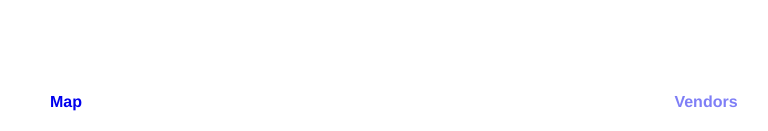
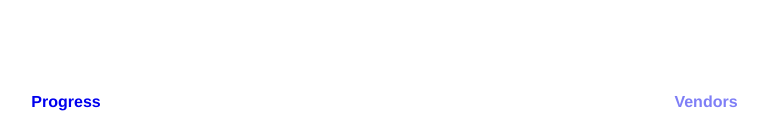
Before and after one commit to vml39/scavenger, a Vue app: page /vendors in a window 1280 px wide. Shown: the part 666-797 px from the top of the page, without its empty margins (254-1022 px from the left). Built offline with nearby package versions, Linux system fonts and the light colour scheme.

Commit message:
changed the name of map

```diff
--- a/src/App.vue
+++ b/src/App.vue
@@ -3,16 +3,20 @@
     <div id="main-container">
       <router-view/>
     </div>
-    <div id="nav">
-      <router-link to="/">
-        <div class="nav-button">Map</div>
-      </router-link>
-      <router-link to="/vendors">
-        <div class="nav-button">Vendors</div>
-      </router-link>
-    </div>
+    <Nav />
   </div>
 </template>
+
+<script>
+
+import Nav from "./components/Nav"
+export default {
+  name:"app",
+  components: {
+    Nav
+  }
+}
+</script>
 
 <style lang="scss">
   @import "./css/main.scss"
--- a/src/components/Nav.vue
+++ b/src/components/Nav.vue
@@ -1,10 +1,12 @@
 <template>
-    <div class = "nav">
-        <nav>
-            <router-link to="/map">Map</router-link>
-            <router-link to="/vendors">Vendor</router-link>
-        </nav>
-    </div>
+    <nav>
+        <router-link to="/">
+            <div class="nav-button">Progress</div>
+        </router-link>
+        <router-link to="/vendors">
+            <div class="nav-button">Vendors</div>
+        </router-link>
+    </nav>
 </template>
 
 <script>
@@ -13,4 +15,6 @@ export default {
 }
 </script>
 
-// Add import statements to map and vendor and merge to dev.  Do git checkout dev and get merge nav.
+<style lang="scss">
+  @import "../css/main.scss"
+</style>
--- a/src/css/main.scss
+++ b/src/css/main.scss
@@ -21,7 +21,7 @@ body {
   width: 100%;
 }
 
-#nav {
+nav {
   flex: 0 0 64px;
   display: flex;
   justify-content: space-between;
--- a/src/css/map.scss
+++ b/src/css/progress.scss
@@ -1,4 +1,4 @@
-#map {
+#progress {
   position: relative;
   width: 100%;
   height: 100%;
@@ -54,7 +54,7 @@
     }
   }
 
-  #map-container {
+  #progress-container {
     display: flex;
     justify-content: center;
     align-items: center;
@@ -62,7 +62,7 @@
     width: 100%;
     overflow: hidden;
 
-    #map-background {
+    #progress-background {
       position: absolute;
       width: 100%;
       height: 200%;
--- a/src/router.js
+++ b/src/router.js
@@ -1,6 +1,6 @@
 import Vue from 'vue'
 import Router from 'vue-router'
-import Map from './views/Map.vue'
+import Progress from './views/Progress.vue'
 import Vendors from './views/Vendors.vue'
 
 Vue.use(Router)
@@ -11,8 +11,8 @@ export default new Router({
   routes: [
     {
       path: '/',
-      name: 'map',
-      component: Map
+      name: 'progress',
+      component: Progress
     },
     {
       path: '/vendors',
--- a/src/views/Map.vue
+++ b/src/views/Progress.vue
@@ -1,7 +1,7 @@
 <template>
-  <div id="map">
-    <div id="map-container" >
-      <div id="map-background" :class="{'offset':allfilled}" v-bind:style="{backgroundImage: 'linear-gradient(0, '+ colorArray[colorIndices[0]] + ' 0%, ' + colorArray[colorIndices[1]] + ' 50%, ' + colorArray[colorIndices[2]] + ' 100%)'}"></div>
+  <div id="progress">
+    <div id="progress-container" >
+      <div id="progress-background" :class="{'offset':allfilled}" v-bind:style="{backgroundImage: 'linear-gradient(0, '+ colorArray[colorIndices[0]] + ' 0%, ' + colorArray[colorIndices[1]] + ' 50%, ' + colorArray[colorIndices[2]] + ' 100%)'}"></div>
 			<div id="tokens">
 				<Token v-for="token in tokenArray" :key="token.number" :number="token.number" :collected=token.collected  ></Token>
 			</div>
@@ -68,7 +68,7 @@
 <script>
 import Token from "../components/Token.vue"
 export default {
-  name: 'map',
+  name: 'Progress',
   components: {
     Token
   },
@@ -97,14 +97,14 @@ export default {
 				this.tokenArray.push({number: this.tokens+1, collected:false})
 				this.tokenArray.push({number: this.tokens+2, collected:false})
 				this.tokenArray.push({number: this.tokens+3, collected:false})
-				while(this.tokenArray.length > 8) {
-					this.tokenArray.shift()
-				}
 				setTimeout(() => {
 					this.colorIndices.forEach((number, index) => {
 						this.colorIndices[index] = number+1>=this.colorArray.length ? 0 : number+1
 					})
 					this.allfilled = false
+					while(this.tokenArray.length>7) {
+						this.tokenArray.shift()
+					}
 					this.updateLocalStorage()
 				}, 1000)
 			}
@@ -137,5 +137,5 @@ export default {
 </script>
 
 <style lang="scss">
-  @import "../css/map.scss"
+  @import "../css/progress.scss"
 </style>
```
